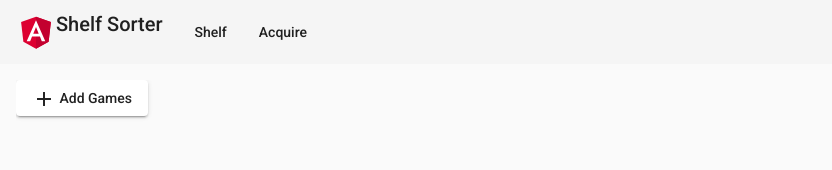
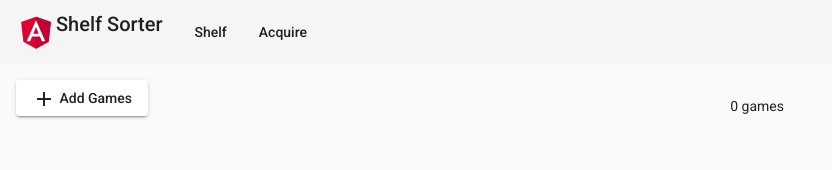
Before and after one commit to SonofNun15/shelf-sorter, an Angular app: page /shelf in a window 1280 px wide. Shown: the top 170 px of the page, without its empty margins (0-832 px from the left). Built offline with nearby package versions, Linux system fonts and the light colour scheme.

Commit message:
List game count, support removing games

```diff
--- a/src/app/services/shelf.service.ts
+++ b/src/app/services/shelf.service.ts
@@ -39,4 +39,9 @@ export class ShelfService {
     ].sort((x, y) => x?.name.localeCompare(y?.name));
     this.gameSubject.next(newGames);
   }
+
+  removeFromShelf(game: GameDetail) {
+    const games = this.gameSubject.value.filter(g => g.id !== game.id);
+    this.gameSubject.next(games);
+  }
 }
--- a/src/app/shelf/game-display/game-display.component.html
+++ b/src/app/shelf/game-display/game-display.component.html
@@ -1,3 +1,20 @@
 <mat-card>
-  <img class="game-image" [src]="game?.image" />
+  <div class="game">
+    <img class="game-image" [src]="game?.image" />
+    <div class="description">
+      <h3 class="name mat-h3">{{game?.name}}</h3>
+      <h4 class="year mat-h4">({{game?.yearPublished}})</h4>
+      <p class="players">Players: {{game?.minPlayers}} - {{game?.maxPlayers}}</p>
+      <p class="duration">Duration: {{game?.minPlayTime}} - {{game?.maxPlayTime}} minutes</p>
+      <p class="age">Age: {{game?.minAge}}+</p>
+    </div>
+    <button mat-icon-button [matMenuTriggerFor]="gameMenu">
+      <mat-icon>more_vert</mat-icon>
+    </button>
+    <mat-menu #gameMenu="matMenu">
+      <button mat-menu-item>Add to queue</button>
+      <mat-divider></mat-divider>
+      <button mat-menu-item (click)="removeGame.emit(game)">Remove from shelf</button>
+    </mat-menu>
+  </div>
 </mat-card>
--- a/src/app/shelf/game-display/game-display.component.scss
+++ b/src/app/shelf/game-display/game-display.component.scss
@@ -1,4 +1,23 @@
-.game-image {
-  width: 180px;
-  height: 180px;
+.game {
+  display: flex;
+  flex-direction: row;
+  column-gap: 1rem;
+
+  .game-image {
+    max-width: 180px;
+    max-height: 180px;
+  }
+
+  .name {
+    margin-bottom: 0;
+  }
+
+  .year {
+    margin-top: 0;
+    color: #aaa;
+  }
+
+  .description {
+    flex: 1 1 auto;
+  }
 }
--- a/src/app/shelf/game-display/game-display.component.ts
+++ b/src/app/shelf/game-display/game-display.component.ts
@@ -1,4 +1,4 @@
-import { Component, Input } from '@angular/core';
+import { Component, EventEmitter, Input, Output } from '@angular/core';
 import { GameDetail } from 'src/app/models/game-detail';
 
 @Component({
@@ -10,5 +10,8 @@ export class GameDisplayComponent {
   @Input()
   game: GameDetail | undefined;
 
+  @Output()
+  removeGame = new EventEmitter<GameDetail>();
+
   constructor() { }
 }
--- a/src/app/shelf/list/list.component.html
+++ b/src/app/shelf/list/list.component.html
@@ -1,5 +1,5 @@
 <ul class="shelf">
   <li class="item" *ngFor="let game of games$ | async">
-    <app-game-display [game]="game"></app-game-display>
+    <app-game-display (removeGame)="removeGame($event)" [game]="game"></app-game-display>
   </li>
 </ul>
--- a/src/app/shelf/list/list.component.scss
+++ b/src/app/shelf/list/list.component.scss
@@ -1,5 +1,7 @@
 ul.shelf {
   list-style: none;
+  margin: 1rem;
+  padding: 0;
 }
 
 li.item {
--- a/src/app/shelf/list/list.component.ts
+++ b/src/app/shelf/list/list.component.ts
@@ -14,4 +14,8 @@ export class ListComponent {
   constructor(private shelf: ShelfService) {
     this.games$ = this.shelf.games$;
   }
+
+  removeGame(game: GameDetail) {
+    this.shelf.removeFromShelf(game);
+  }
 }
--- a/src/app/shelf/main/main.component.html
+++ b/src/app/shelf/main/main.component.html
@@ -6,10 +6,15 @@
   </mat-sidenav>
   <mat-sidenav-content>
     <section class="game-shelf">
-      <button mat-raised-button (click)="sidenav.open()">
-        <mat-icon>add</mat-icon>
-        Add Games
-      </button>
+      <div class="toolbar">
+        <button mat-raised-button (click)="sidenav.open()">
+          <mat-icon>add</mat-icon>
+          Add Games
+        </button>
+        <div>
+          <span>{{gameCount$ | async}} games</span>
+        </div>
+      </div>
       <app-list></app-list>
     </section>
   </mat-sidenav-content>
--- a/src/app/shelf/main/main.component.scss
+++ b/src/app/shelf/main/main.component.scss
@@ -5,7 +5,6 @@
 }
 
 .mat-sidenav-container {
-  padding: 1rem;
   display: flex;
   flex-direction: column;
   flex: 1 1 auto;
@@ -14,3 +13,14 @@
     opacity: 0.2;
   }
 }
+
+.game-shelf {
+  max-width: 800px;
+
+  .toolbar {
+    margin: 1rem;
+    display: flex;
+    justify-content: space-between;
+    align-items: flex-end;
+  }
+}
--- a/src/app/shelf/main/main.component.ts
+++ b/src/app/shelf/main/main.component.ts
@@ -1,4 +1,7 @@
 import { Component } from '@angular/core';
+import { map, Observable } from 'rxjs';
+import { GameDetail } from 'src/app/models/game-detail';
+import { ShelfService } from 'src/app/services/shelf.service';
 
 @Component({
   selector: 'app-main',
@@ -6,5 +9,11 @@ import { Component } from '@angular/core';
   styleUrls: ['./main.component.scss'],
 })
 export class MainComponent {
-  constructor() { }
+  gameCount$: Observable<number>;
+
+  constructor(private shelf: ShelfService) {
+    this.gameCount$ = this.shelf.games$.pipe(
+      map(games => games.length),
+    );
+  }
 }
--- a/src/app/shelf/shelf.module.ts
+++ b/src/app/shelf/shelf.module.ts
@@ -11,6 +11,8 @@ import { MatInputModule } from '@angular/material/input';
 import { MatFormFieldModule } from '@angular/material/form-field';
 import { MatCardModule } from '@angular/material/card';
 import { MatProgressSpinnerModule } from'@angular/material/progress-spinner';
+import { MatMenuModule } from '@angular/material/menu';
+import { MatDividerModule } from '@angular/material/divider';
 
 import { ListComponent } from './list/list.component';
 import { AddGamesComponent } from './add-games/add-games.component';
@@ -37,6 +39,8 @@ import { GameDisplayComponent } from './game-display/game-display.component';
     MatFormFieldModule,
     MatCardModule,
     MatProgressSpinnerModule,
+    MatMenuModule,
+    MatDividerModule,
   ]
 })
 export class ShelfModule { }
```
